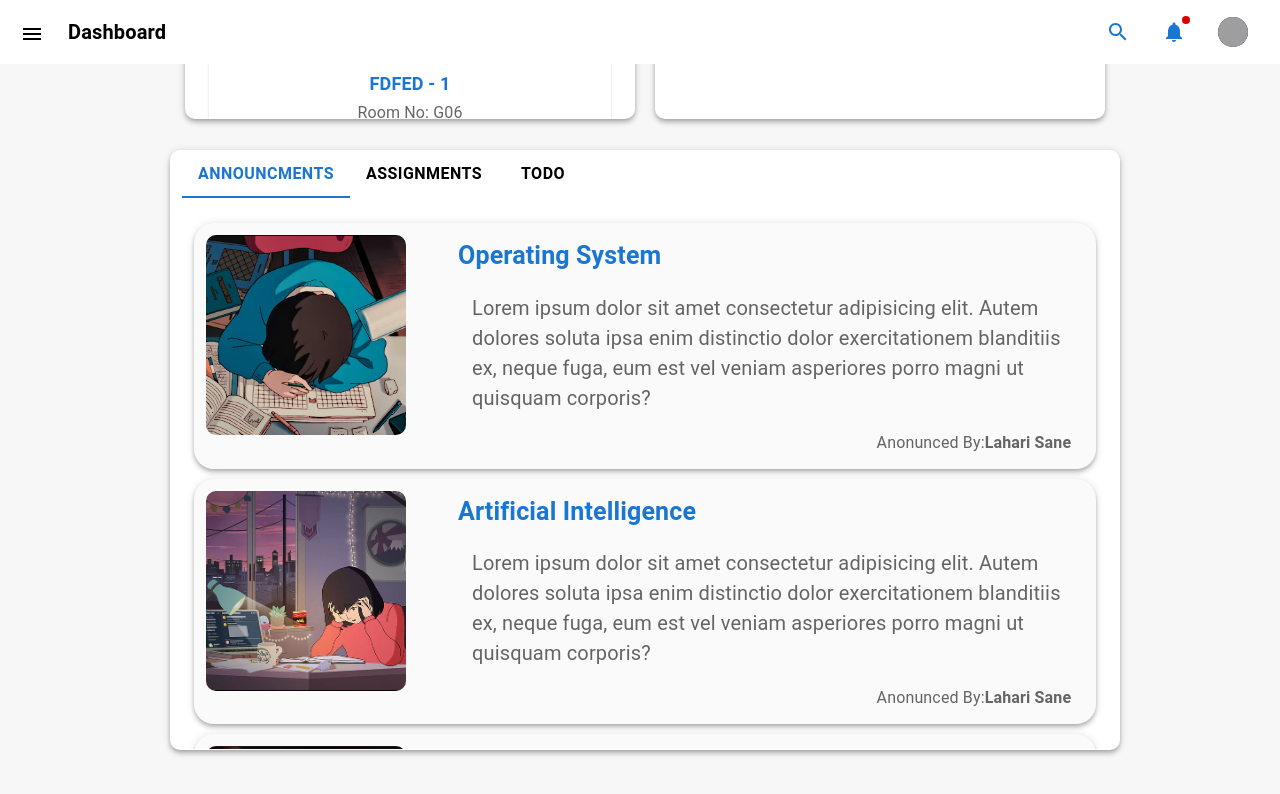
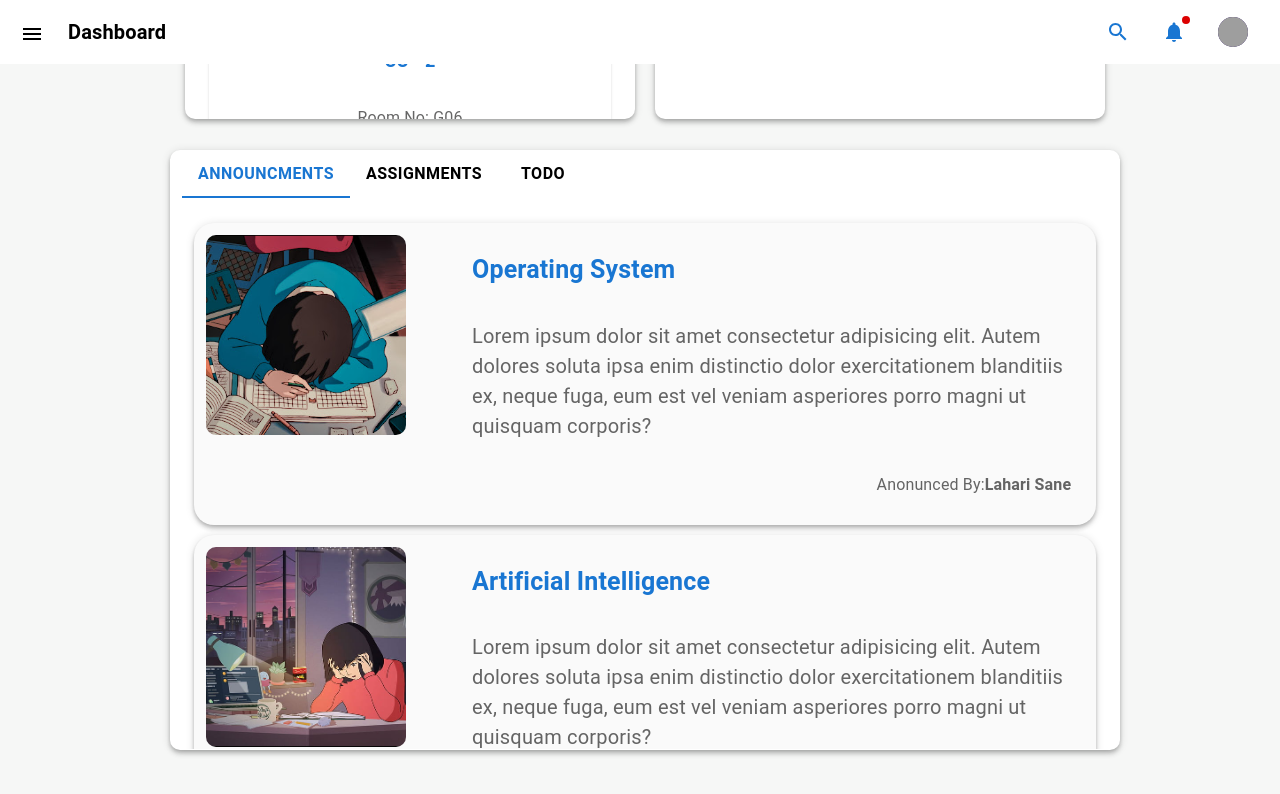
Before and after one commit to lahariSane/tuteetutor-react, a React (Create React App) app in the folder frontend/: page / in a window 1280 px wide. Shown: the top 794 px of the page. Built offline with nearby package versions, Linux system fonts and the light colour scheme; grey boxes are pictures that could not be loaded.

Commit message:
added min height for the cards

```diff
--- a/frontend/src/components/Sidebar.jsx
+++ b/frontend/src/components/Sidebar.jsx
@@ -10,7 +10,7 @@ import ListItemIcon from '@mui/material/ListItemIcon';
 import ListItemButton from '@mui/material/ListItemButton';
 import Drawer from '@mui/material/Drawer';
 import Typography from '@mui/material/Typography';
-import { createTheme, ThemeProvider } from '@mui/material/styles';
+import { createTheme } from '@mui/material/styles';
 
 // importing required icons from material ui
 import AutoAwesomeMosaicOutlinedIcon from '@mui/icons-material/AutoAwesomeMosaicOutlined';
@@ -122,13 +122,13 @@ function Sidebar({ drawerWidth, mobileOpen, handleDrawerClose, handleDrawerTrans
         width: "100%",
     })
 
-    const LogoContainer = styled('div')({
-        position: 'relative',
-        height: 40,
-        '& img': {
-            maxHeight: 40,
-        },
-    });
+    // const LogoContainer = styled('div')({
+    //     position: 'relative',
+    //     height: 40,
+    //     '& img': {
+    //         maxHeight: 40,
+    //     },
+    // });
 
     const topIcons = {
         Dashboard: <AutoAwesomeMosaicOutlinedIcon sx={{ color: "white" }} />,
@@ -159,7 +159,7 @@ function Sidebar({ drawerWidth, mobileOpen, handleDrawerClose, handleDrawerTrans
                     {Object.entries(topIcons).map(([key, value]) => (
                         <ListItem sx={{ pl: 2 }} key={key} disablePadding width="100%">
                             <SidebarListItemButton
-                                selected={key == sidbarActive && !setHover} // Set selected state to true if key matches active sidebar item
+                                selected={key === sidbarActive && !setHover} // Set selected state to true if key matches active sidebar item
                                 onClick={() => setSidebarActive(key)}
                                 onMouseEnter={() => setIsHovered(true)} // Set hover state to true on mouse enter
                                 onMouseLeave={() => setIsHovered(false)}
@@ -183,7 +183,7 @@ function Sidebar({ drawerWidth, mobileOpen, handleDrawerClose, handleDrawerTrans
                     {Object.entries(bottomIcons).map(([key, value]) => (
                         <ListItem sx={{ pl: 2 }} key={key} disablePadding>
                             <SidebarListItemButton
-                                selected={key == sidbarActive} // Set selected state to true if key matches active sidebar item
+                                selected={key === sidbarActive} // Set selected state to true if key matches active sidebar item
                                 onClick={() => setSidebarActive(key)}
                                 // onMouseEnter={() => setIsHovered(true)} // Set hover state to true on mouse enter
                                 // onMouseLeave={() => setIsHovered(false)}
--- a/frontend/src/pages/StudentDashboard.jsx
+++ b/frontend/src/pages/StudentDashboard.jsx
@@ -9,7 +9,7 @@ import { LocalizationProvider } from '@mui/x-date-pickers/LocalizationProvider';
 import { AdapterDayjs } from '@mui/x-date-pickers/AdapterDayjs';
 import { DateCalendar } from '@mui/x-date-pickers/DateCalendar';
 import { createTheme } from '@mui/material';
-import Typography from '@mui/material';
+import { Typography } from '@mui/material';
 
 function CustomTabPanel(props) {
     const { children, value, index, ...other } = props;
@@ -47,7 +47,6 @@ const Room = styled('div')(({ theme }) => ({
     alignItems: 'center',
     justifyContent: 'center',
     width: "100%",
-    padding: "2px"
 }));
 
 const Subject = styled('div')(({ theme }) => ({
@@ -59,7 +58,6 @@ const Subject = styled('div')(({ theme }) => ({
     width: "100%",
     fontSize: "18px",
     fontWeight: "bold",
-    padding: "2px"
 }));
 
 const Time = styled('Typography')(({ theme }) => ({
@@ -70,7 +68,6 @@ const Time = styled('Typography')(({ theme }) => ({
     justifyContent: 'center',
     width: "100%",
     fontSize: "1rm",
-    padding: "2px"
 }));
 
 const Topic = styled('Typography')(({ theme }) => ({
@@ -82,10 +79,9 @@ const Topic = styled('Typography')(({ theme }) => ({
     width: "100%",
     fontSize: "25px",
     fontWeight: "bold",
-    padding: "2px"
 }));
 
-const Announcment = styled('Typography')(({ theme }) => ({
+const Announcment = styled(Typography)(({ theme }) => ({
     color: theme.palette.text.secondary,
     fontSize: "20px",
     padding: theme.spacing(2),
@@ -114,6 +110,7 @@ export default function StudentDashboard({ drawerWidth }) {
         <Stack
             direction="row"
             sx={{
+                minHeight: "700px",
                 backgroundColor: "#f6f7f6",
                 width: `calc(100vw - ${drawerWidth}px)`,
                 left: drawerWidth,
@@ -255,6 +252,7 @@ export default function StudentDashboard({ drawerWidth }) {
                     alignItems: "center",
                     justifyContent: "center",
                     borderRadius: "10px",
+                    minHeight: "350px",
                     maxHeight: "400px",
                     [theme.breakpoints.down('md')]: {
                         width: "45%",
@@ -281,6 +279,7 @@ export default function StudentDashboard({ drawerWidth }) {
                     height: "calc(60% - 10px)", width: "calc(100% - 30px)",
                     margin: "20px 10px 10px 10px",
                     borderRadius: "10px",
+                    minHeight: "350px",
                     maxHeight: "400px",
                     [theme.breakpoints.down('md')]: {
                         height: "90%",
```
